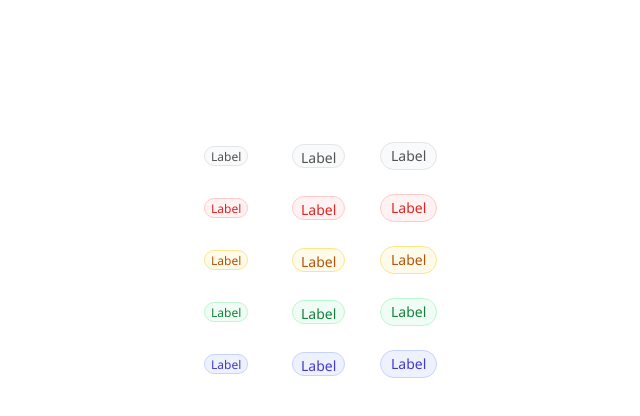
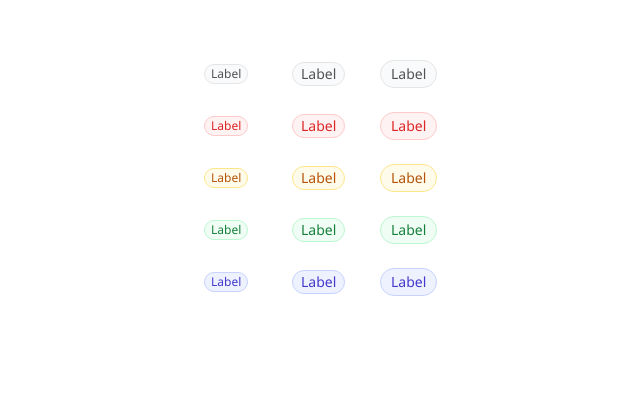
Before and after one commit to omarqx/badge-component-nextjs, a Next.js app: page / in a window 1280 px wide. Shown: the part 140-556 px from the top of the page, without its empty margins (316-956 px from the left). Built offline with nearby package versions, Linux system fonts and the light colour scheme.

Commit message:
minor adjustments

```diff
--- a/app/page.tsx
+++ b/app/page.tsx
@@ -7,7 +7,7 @@ const sizes: size[] = ["small", "medium", "large"];
 const sizeContainerTranslator = (size: size) => {
   switch (size) {
     case "small":
-      return 'h-5 px-1.5 py-1';
+      return 'h-5 px-1.5 py-0.5';
     case "medium":
       return 'h-6 px-2 py-1'
     case "large":
@@ -62,8 +62,8 @@ const sizeTextTranslator = (size: size) => {
 
 function Badge({ variant, size }: { variant: variant, size: size }) {
   return (
-    <div className={`${sizeContainerTranslator(size)} ${variantContainerTranslator(variant)} rounded-full border justify-start items-center`}>
-      <div className={`${variantTextTranslator(variant)} ${sizeTextTranslator(size)} text-center  font-normal`}>Label</div>
+    <div className={`${sizeContainerTranslator(size)} ${variantContainerTranslator(variant)} rounded-full border flex justify-start items-center`}>
+      <div className={`${variantTextTranslator(variant)} ${sizeTextTranslator(size)} items-center text-center font-normal`}>Label</div>
     </div>
   )
 }
@@ -71,7 +71,7 @@ function Badge({ variant, size }: { variant: variant, size: size }) {
 
 export default function Home() {
   return (
-    <main className="min-h-screen py-[200px] flex justify-center items-center">
+    <main className="min-h-screen py-[200px] flex justify-center">
       <section className="w-60 h-[236px] justify-start items-center gap-6 flex grid grid-cols-3 gap-4">{variants.map((variant) => {
         return (
           sizes.map((size) => {
```
